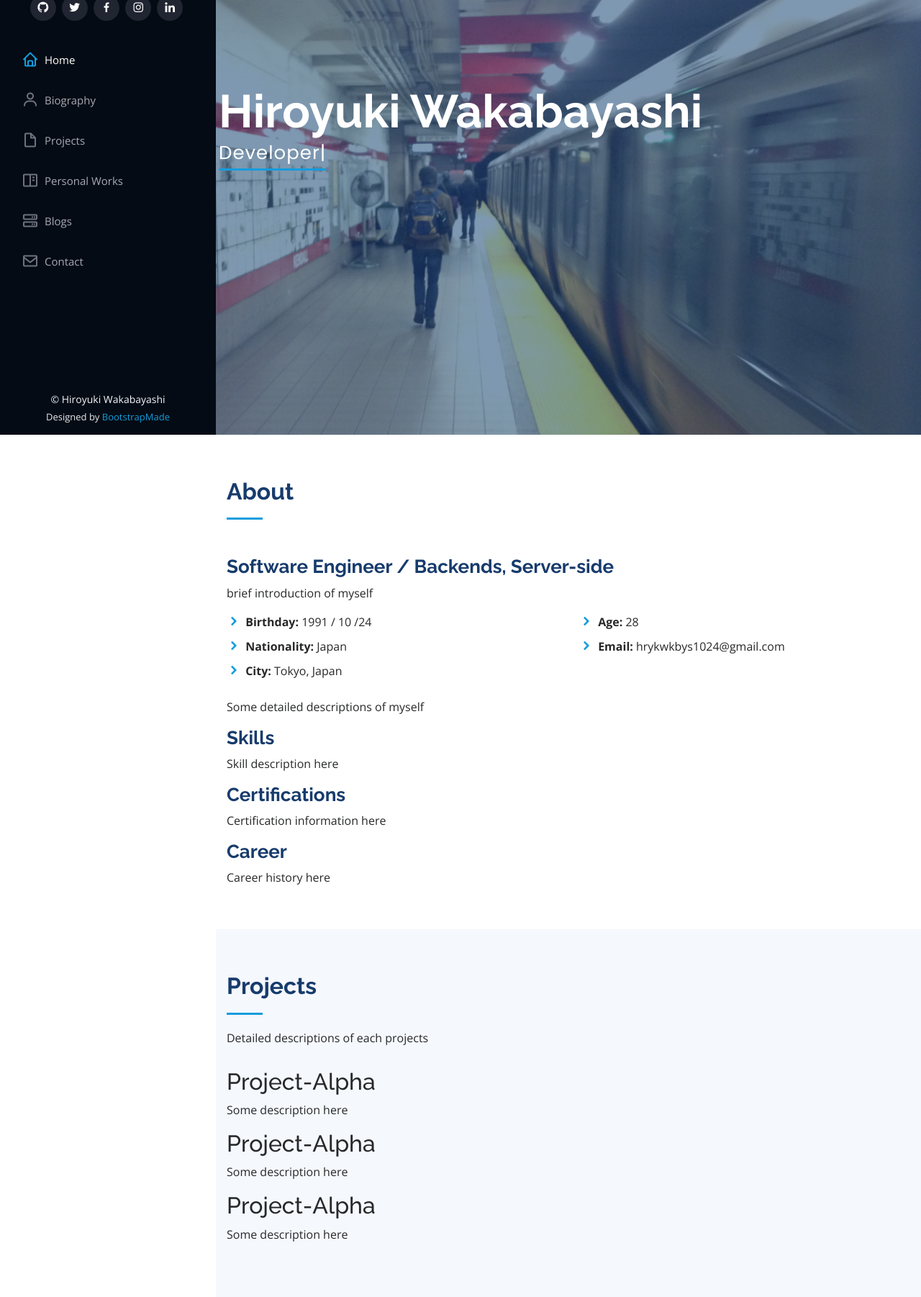
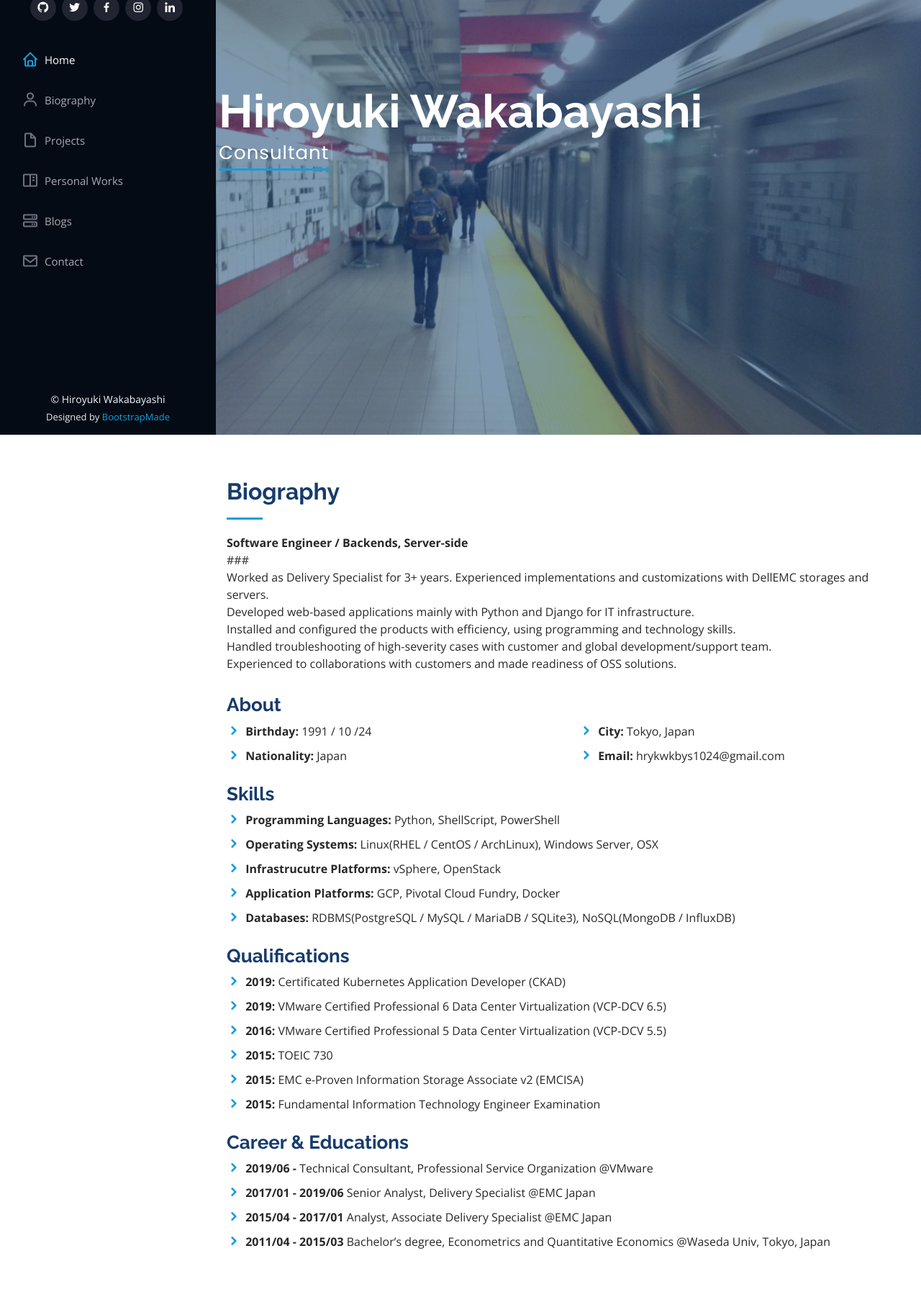
Before and after one commit to hwakabh/hwakabh.github.io, a Django app: template intro/templates/intro/index.html in a window 1280 px wide. Shown: the part 196-1998 px from the top of the page at 72% size. Run offline with Django 3.2, Linux system fonts and the light colour scheme; the template is opened without the code that fills it, so the values that code supplies are empty; some libraries are stand-ins or nearby versions.

Commit message:
#2 Added static information to template.

```diff
--- a/intro/templates/intro/index.html
+++ b/intro/templates/intro/index.html
@@ -68,7 +68,7 @@
   <section id="hero" class="d-flex flex-column justify-content-center align-items-center">
     <div class="hero-container" data-aos="fade-in">
       <h1>Hiroyuki Wakabayashi</h1>
-      <p><span class="typed" data-typed-items="Designer, Developer, Freelancer, Photographer"></span></p>
+      <p><span class="typed" data-typed-items="Engineer, Consultant, Freelancer"></span></p>
     </div>
   </section><!-- End Hero -->
 
@@ -82,51 +82,60 @@
       <div class="container">
 
         <div class="section-title">
-          <h2>About</h2>
-          <p>{{ msg }}</p>
+          <h2>Biography</h2>
+          <p>
+            <strong>Software Engineer / Backends, Server-side</strong><br>
+            ### {{ msg }}</br>
+            Worked as Delivery Specialist for 3+ years. Experienced implementations and customizations with DellEMC storages and servers.<br>
+            Developed web-based applications mainly with Python and Django for IT infrastructure.<br>
+            Installed and configured the products with efficiency, using programming and technology skills.<br>
+            Handled troubleshooting of high-severity cases with customer and global development/support team.<br>
+            Experienced to collaborations with customers and made readiness of OSS solutions.
+          </p>
         </div>
 
         <div class="row">
-          <!-- <div class="col-lg-4" data-aos="fade-right">
-            <img src="{% static 'intro/assets/img/profile-img.jpg' %}" class="img-fluid" alt="">
-          </div> -->
           <div class="col-lg-12 pt-4 pt-lg-0 content" data-aos="fade-left">
-            <h3>Software Engineer / Backends, Server-side</h3>
-            <p>
-              brief introduction of myself
-            </p>
+            <h3>About</h3>
             <div class="row">
               <div class="col-lg-6">
                 <ul>
                   <li><i class="icofont-rounded-right"></i> <strong>Birthday:</strong> 1991 / 10 /24 </li>
                   <li><i class="icofont-rounded-right"></i> <strong>Nationality:</strong> Japan</li>
-                  <li><i class="icofont-rounded-right"></i> <strong>City:</strong> Tokyo, Japan</li>
                 </ul>
               </div>
               <div class="col-lg-6">
                 <ul>
-                  <li><i class="icofont-rounded-right"></i> <strong>Age:</strong> 28</li>
-                  <!-- <li><i class="icofont-rounded-right"></i> <strong>Degree:</strong> Bachelor</li> -->
+                  <li><i class="icofont-rounded-right"></i> <strong>City:</strong> Tokyo, Japan</li>
                   <li><i class="icofont-rounded-right"></i> <strong>Email:</strong> hrykwkbys1024@gmail.com</li>
                 </ul>
               </div>
             </div>
-            <p>
-              Some detailed descriptions of myself
-            </p>
 
             <h3>Skills</h3>
-            <p>
-                Skill description here
-            </p>
-            <h3>Certifications</h3>
-            <p>
-                Certification information here
-            </p>
-            <h3>Career</h3>
-            <p>
-                Career history here
-            </p>
+              <ul>
+                <li><i class="icofont-rounded-right"></i> <strong>Programming Languages:</strong> Python, ShellScript, PowerShell</li>
+                <li><i class="icofont-rounded-right"></i> <strong>Operating Systems:</strong> Linux(RHEL / CentOS / ArchLinux), Windows Server, OSX </li>
+                <li><i class="icofont-rounded-right"></i> <strong>Infrastrucutre Platforms:</strong> vSphere, OpenStack </li>
+                <li><i class="icofont-rounded-right"></i> <strong>Application Platforms:</strong> GCP, Pivotal Cloud Fundry, Docker</li>
+                <li><i class="icofont-rounded-right"></i> <strong>Databases:</strong> RDBMS(PostgreSQL / MySQL / MariaDB / SQLite3), NoSQL(MongoDB / InfluxDB)</li>
+              </ul>
+            <h3>Qualifications</h3>
+              <ul>
+                <li><i class="icofont-rounded-right"></i> <strong>2019:</strong> Certificated Kubernetes Application Developer (CKAD)</li>
+                <li><i class="icofont-rounded-right"></i> <strong>2019:</strong> VMware Certified Professional 6 Data Center Virtualization (VCP-DCV 6.5)</li>
+                <li><i class="icofont-rounded-right"></i> <strong>2016:</strong> VMware Certified Professional 5 Data Center Virtualization (VCP-DCV 5.5)</li>
+                <li><i class="icofont-rounded-right"></i> <strong>2015:</strong> TOEIC 730</li>
+                <li><i class="icofont-rounded-right"></i> <strong>2015:</strong> EMC e-Proven Information Storage Associate v2 (EMCISA)</li>
+                <li><i class="icofont-rounded-right"></i> <strong>2015:</strong> Fundamental Information Technology Engineer Examination</li>
+              </ul>
+            <h3>Career & Educations</h3>
+              <ul>
+                <li><i class="icofont-rounded-right"></i> <strong>2019/06 - </strong> Technical Consultant, Professional Service Organization @VMware</li>
+                <li><i class="icofont-rounded-right"></i> <strong>2017/01 - 2019/06</strong> Senior Analyst, Delivery Specialist @EMC Japan</li>
+                <li><i class="icofont-rounded-right"></i> <strong>2015/04 - 2017/01</strong> Analyst, Associate Delivery Specialist @EMC Japan</li>
+                <li><i class="icofont-rounded-right"></i> <strong>2011/04 - 2015/03</strong> Bachelor’s degree, Econometrics and Quantitative Economics @Waseda Univ, Tokyo, Japan</li>
+              </ul>
 
           </div>
         </div>
```
Also changed, not shown: other parts of intro/templates/intro/index.html (+15 -7 lines).
